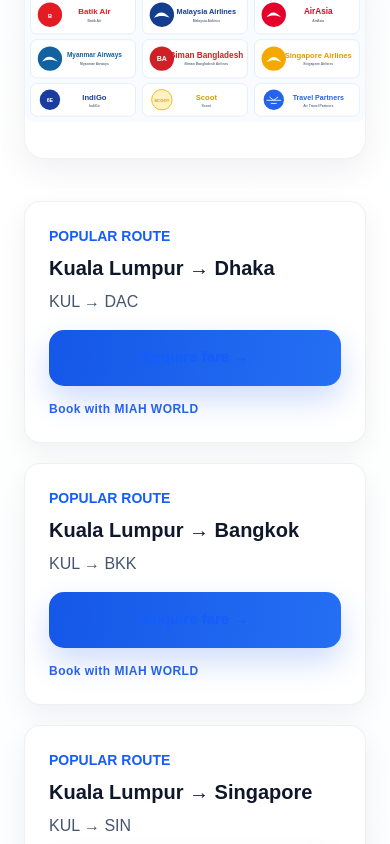
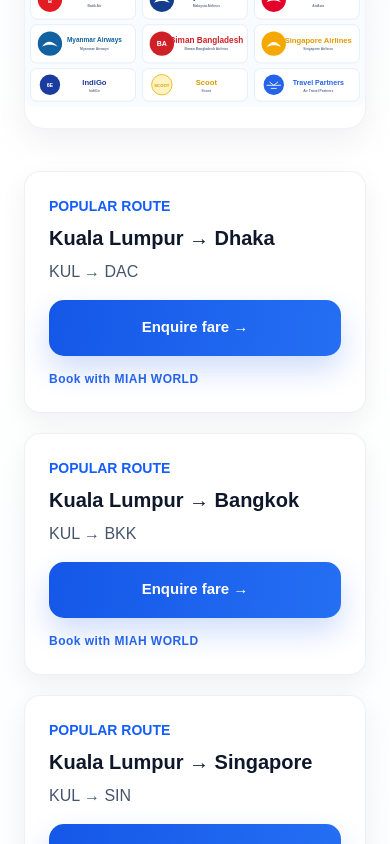
Before and after one commit to miahworld53-cmd/miahworld, a Next.js app: page / in a window 390 px wide. Shown: the part 2227-3071 px from the top of the page. Built offline with nearby package versions, Linux system fonts and the light colour scheme; no server answers.

Commit message:
Improve flight booking text contrast and airline display

```diff
--- a/app/globals.css
+++ b/app/globals.css
@@ -19,8 +19,6 @@ header > div > a:last-child { box-shadow:0 8px 22px rgba(37,99,235,.18); }
 #transport .grid > div:hover { transform:translateY(-6px); box-shadow:0 22px 48px rgba(0,0,0,.28); }
 #transport img,#visa img { transition:transform .4s; }
 #transport .grid > div:hover img,#visa > div > div > div:hover img { transform:scale(1.05); }
-
-/* Tour cards */
 #tours .grid { position:relative; align-items:stretch; }
 #tours .grid > div { overflow:hidden; border:1px solid rgba(148,163,184,.16); box-shadow:0 12px 30px rgba(15,23,42,.08); transition:transform .22s,box-shadow .22s; }
 #tours .grid > div:hover { transform:translateY(-5px); box-shadow:0 20px 45px rgba(15,23,42,.15); }
@@ -29,12 +27,9 @@ header > div > a:last-child { box-shadow:0 8px 22px rgba(37,99,235,.18); }
 #tours .grid > div > div:last-child { min-height:205px; }
 #tours .grid > div:nth-child(7) > img { visibility:visible!important; }
 #tours .grid > div:nth-child(7)::before { content:none!important; display:none!important; }
-
 #visa { scroll-margin-top:80px; }
 #visa > div > div > div { transition:transform .22s,box-shadow .22s; }
 #visa > div > div > div:hover { transform:translateY(-5px); box-shadow:0 20px 42px rgba(15,23,42,.12); }
-
-/* Premium flight booking */
 #flights { position:relative; overflow:hidden; background:linear-gradient(180deg,#f4f8ff 0%,#ffffff 48%,#f7fbff 100%)!important; }
 #flights::before { content:none!important; display:none!important; }
 #flights > div { position:relative; }
@@ -49,14 +44,14 @@ header > div > a:last-child { box-shadow:0 8px 22px rgba(37,99,235,.18); }
 #flights input,#flights select { min-height:58px; border:1px solid #d7e0ec!important; border-radius:13px!important; background:#fff!important; color:#172033!important; box-shadow:inset 0 1px 2px rgba(15,23,42,.03); transition:border-color .2s ease,box-shadow .2s ease,transform .2s ease; }
 #flights input:hover,#flights select:hover { border-color:#b8c7dd!important; }
 #flights input:focus,#flights select:focus { outline:none; border-color:#2563eb!important; box-shadow:0 0 0 4px rgba(37,99,235,.10)!important; transform:translateY(-1px); }
-#flights button { min-height:58px; width:100%; border-radius:15px!important; background:linear-gradient(100deg,#1557e8,#246ff3)!important; box-shadow:0 14px 30px rgba(37,99,235,.22); font-size:15px; font-weight:900; transition:transform .2s ease,box-shadow .2s ease; }
+#flights button { min-height:58px; width:100%; border-radius:15px!important; background:linear-gradient(100deg,#1557e8,#246ff3)!important; color:#fff!important; -webkit-text-fill-color:#fff!important; box-shadow:0 14px 30px rgba(37,99,235,.22); font-size:15px; font-weight:900; transition:transform .2s ease,box-shadow .2s ease; }
+#flights button * { color:#fff!important; -webkit-text-fill-color:#fff!important; }
 #flights button:hover { transform:translateY(-2px); box-shadow:0 18px 34px rgba(37,99,235,.30); }
 #flights > div > div:nth-child(3) { position:relative; margin-top:42px; }
-#flights > div > div:nth-child(3)::before { content:""; display:block; width:100%; height:285px; margin:8px 0 28px; border-radius:24px; background:#fff url('/airline-partners.svg') center/contain no-repeat; box-shadow:0 12px 32px rgba(15,23,42,.06); border:1px solid rgba(148,163,184,.14); }
+#flights > div > div:nth-child(3)::before { content:""; display:block; width:100%; height:230px; margin:8px 0 28px; border-radius:24px; background:#fff url('/airline-partners.svg') center/contain no-repeat; box-shadow:0 12px 32px rgba(15,23,42,.06); border:1px solid rgba(148,163,184,.14); }
 #flights > div > div:nth-child(3) > div { border:1px solid rgba(148,163,184,.16); box-shadow:0 10px 28px rgba(15,23,42,.06); transition:transform .2s ease,box-shadow .2s ease; }
 #flights > div > div:nth-child(3) > div:hover { transform:translateY(-4px); box-shadow:0 16px 34px rgba(15,23,42,.10); }
 #flights > div > div:nth-child(3) > div::after { content:"Book with MIAH WORLD"; display:block; margin-top:14px; color:#2563eb; font-size:12px; font-weight:800; letter-spacing:.04em; }
-
 #contact::after { content:"MOTAC LICENCE INFORMATION  •  MIAH WORLD TOURS AND TRAVELS (M) SDN. BHD.  •  Licence No. MOTAC L/N/11049  •  Licensed activities shown: Domestic Tour Operating Business + Travel Agency Business  •  Validity shown on document: 04 October 2024"; display:block; max-width:1200px; margin:28px auto 0; padding:16px 20px; border:1px solid rgba(148,163,184,.22); border-radius:18px; background:rgba(255,255,255,.06); color:#cbd5e1; font-size:12px; line-height:1.7; text-align:center; }
 @media (min-width:1024px) { #tours .grid { grid-template-columns:repeat(4,minmax(0,1fr))!important; } }
 @media (max-width:768px) {
@@ -69,5 +64,5 @@ header > div > a:last-child { box-shadow:0 8px 22px rgba(37,99,235,.18); }
  #flights > div > div:nth-child(2) > div:first-of-type { padding:13px 14px!important; text-align:center; font-size:11px; }
  #flights input,#flights select,#flights button { min-height:56px; }
  #flights > div > div:nth-child(3) { margin-top:30px; }
- #flights > div > div:nth-child(3)::before { height:250px; margin:4px 0 22px; border-radius:20px; }
+ #flights > div > div:nth-child(3)::before { height:220px; margin:4px 0 22px; border-radius:20px; }
 }
```
